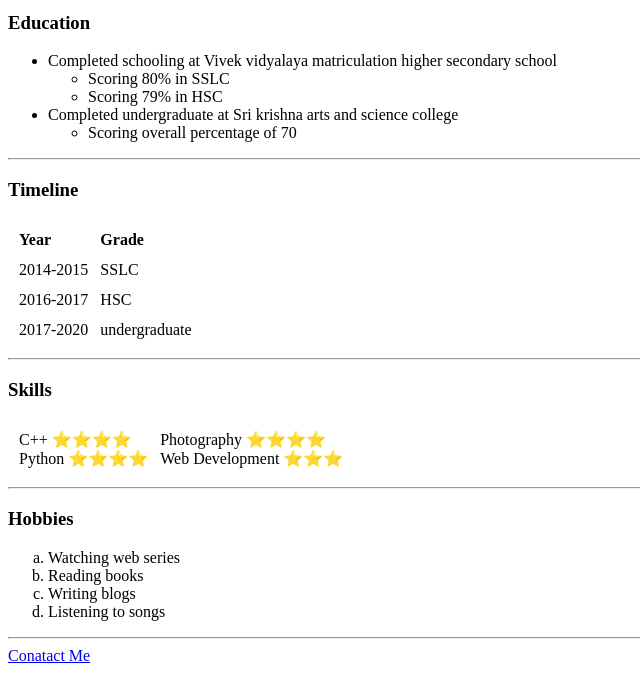
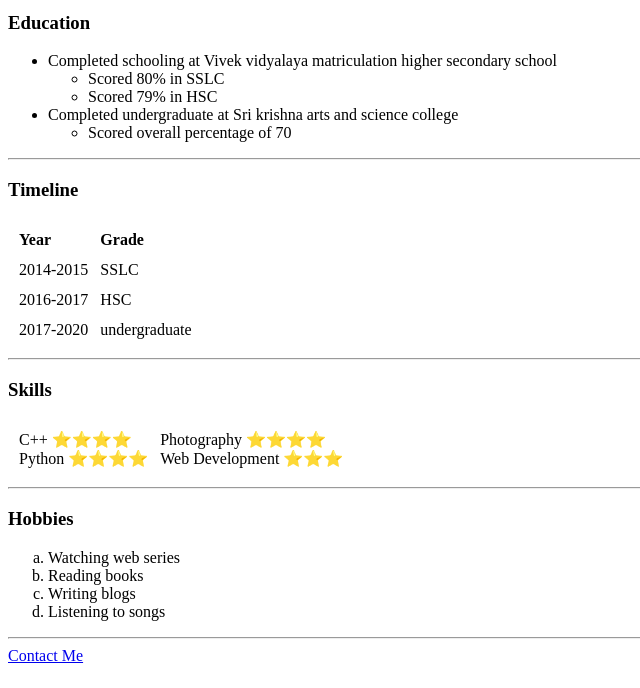
Before and after one commit to manojnatarajan14/CV, a plain HTML site: page index.html in a window 1280 px wide. Shown: the part 285-973 px from the top of the page, 0-640 px from the left. Drawn offline with Linux system fonts and the light colour scheme.

Commit message:
Spelling Changes

```diff
--- a/index.html
+++ b/index.html
@@ -18,12 +18,12 @@
   <ul>
     <li>Completed schooling at Vivek vidyalaya matriculation higher secondary school</li>
     <ul>
-      <li>Scoring 80% in SSLC</li>
-      <li>Scoring 79% in HSC</li>
+      <li>Scored 80% in SSLC</li>
+      <li>Scored 79% in HSC</li>
     </ul>
     <li>Completed undergraduate at Sri krishna arts and science college</li>
     <ul>
-      <li>Scoring overall percentage of 70</li>
+      <li>Scored overall percentage of 70</li>
     </ul>
   </ul>
   <hr>
@@ -67,7 +67,7 @@
     <li>Listening to songs</li>
   </ol>
   <hr>
-  <a href="contactme.html">Conatact Me</a>
+  <a href="contactme.html">Contact Me</a>
   <br>
   <br>
 </body>
```
